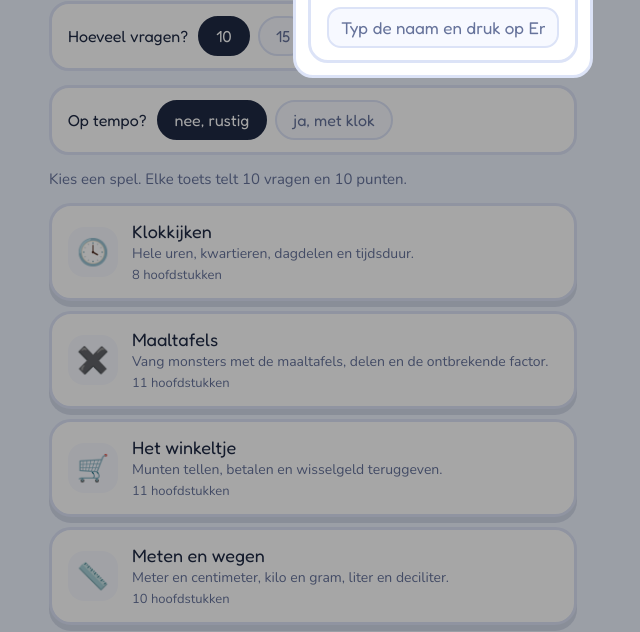
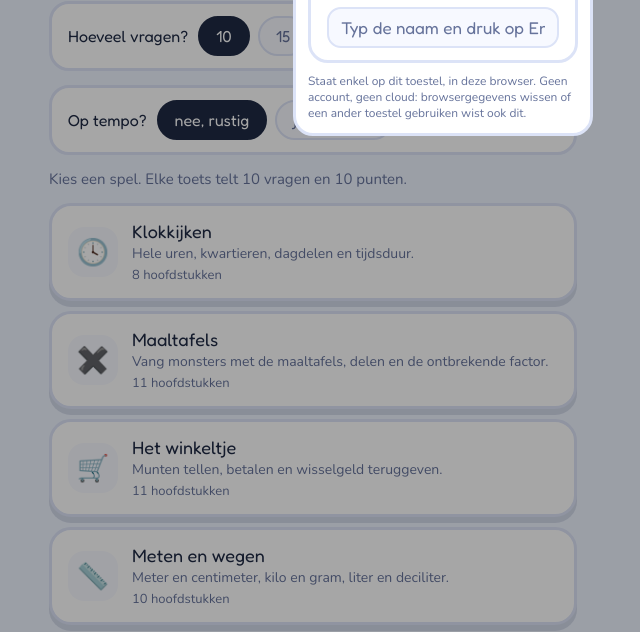
Before and after one commit to drkdw/oefenkampioen, a plain HTML site: page index.html in a window 1280 px wide. Both pictures are taken after a click on the button "Wie speelt er?". Shown: the part 159-791 px from the top of the page, without its empty margins (327-967 px from the left). Drawn offline with nearby package versions, Linux system fonts and the light colour scheme.

Commit message:
docs: leg uit dat profielen enkel lokaal in de browser staan

```diff
--- a/index.html
+++ b/index.html
@@ -180,6 +180,7 @@
   }
   .profielinfo { display: flex; flex-direction: column; gap: 2px; min-width: 0; }
   .profielvoortgang { font-size: 12px; color: var(--ink-soft); }
+  .paneelnotitie { margin: 0; font-size: 12px; color: var(--ink-soft); }
   .profielx {
     flex: none;
     width: 26px; height: 26px;
@@ -508,6 +509,8 @@
       <label for="naam">Nieuw profiel</label>
       <input id="naam" type="text" maxlength="16" placeholder="Typ de naam en druk op Enter" autocomplete="off">
     </div>
+    <p class="paneelnotitie">Staat enkel op dit toestel, in deze browser. Geen account, geen
+      cloud: browsergegevens wissen of een ander toestel gebruiken wist ook dit.</p>
   </div>
 
   <div id="startScherm">
```
Also changed, not shown: README.md.
